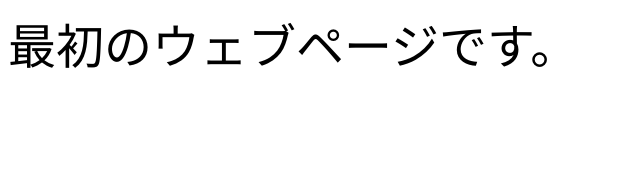
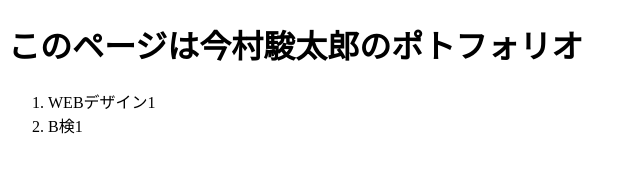
Before and after one commit to Imamuraw/webpage, a plain HTML site: page index.html in a window 1280 px wide. Shown: the whole page, without its empty margins (0-640 px from the left). Drawn offline with Linux system fonts and the light colour scheme.

Commit message:
自分のWEBページを作った

```diff
--- a/index.html
+++ b/index.html
@@ -1,3 +1,24 @@
-<font size="40pt">
-最初のウェブページです。
-</font>
+<!DOCTYPE html>
+<html>
+
+<head>
+    <meta charset="UTF-8">
+    <script>
+
+    </script>
+    <link rel="stylesheet" href="style.css">
+</head>
+
+<body>
+    <header>
+        <h1>このページは今村駿太郎のポトフォリオ</h1>
+    </header>
+    <section>
+        <ol>
+            <li>WEBデザイン1</li>
+            <li>B検1</li>
+        </ol>
+    </section>
+</body>
+
+</html>
```
